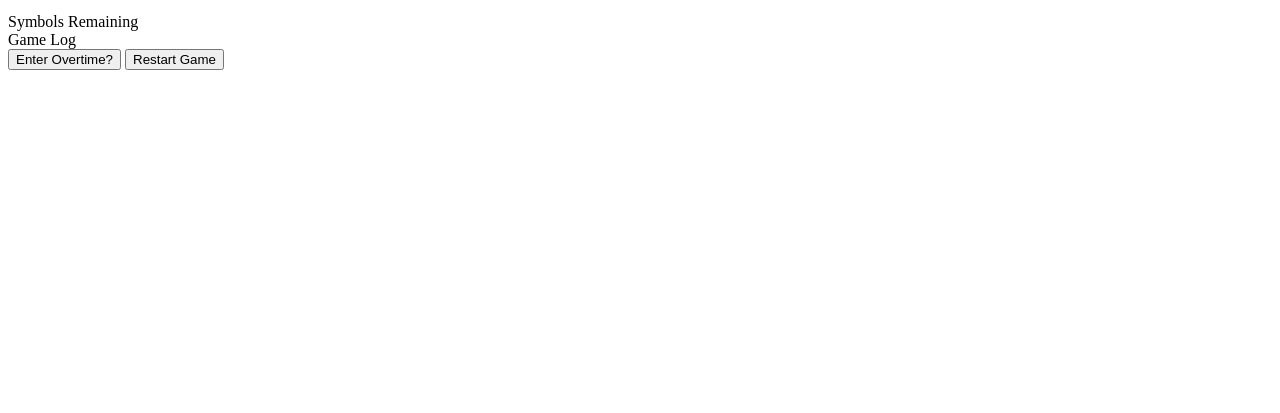
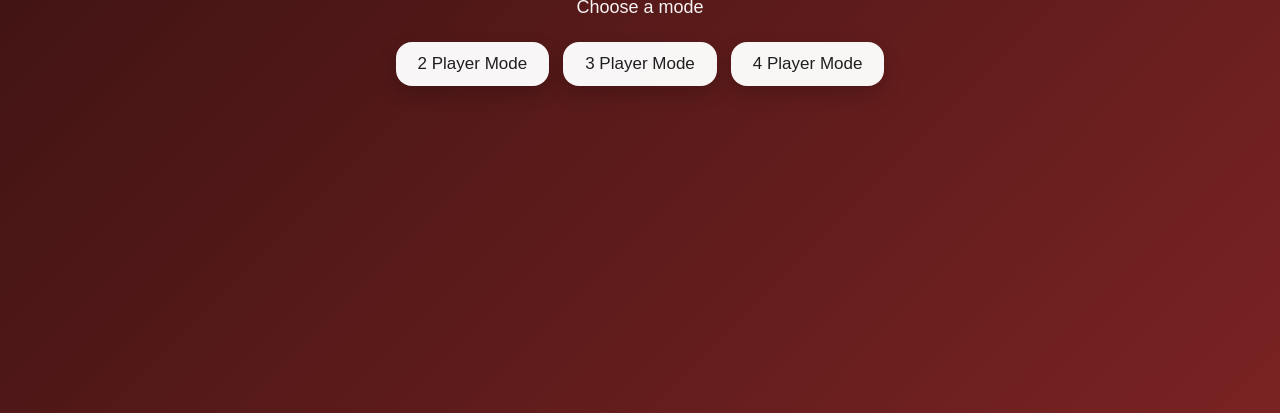
Before and after one commit to Timetrill/GODLYTicTacToe, a plain HTML site: page index.html in a window 1280 px wide. Shown: the part 387-800 px from the top of the page. Drawn offline with Linux system fonts and the light colour scheme.

Commit message:
Update index.html for Multi-Player Tic Tac Toe

```diff
--- a/index.html
+++ b/index.html
@@ -1,3 +1,19 @@
+<!DOCTYPE html>
+<html lang="en">
+<head>
+  <meta charset="UTF-8">
+  <meta name="viewport" content="width=device-width, initial-scale=1.0">
+  <title>Multi-Player Tic Tac Toe</title>
+
+  <!-- CSS -->
+  <link rel="stylesheet" href="style.css">
+
+  <!-- JS -->
+  <script src="script.js" defer></script>
+</head>
+
+<body>
+
 <div id="menuScreen" class="screen active">
   <h1>Multi-Player Tic Tac Toe</h1>
   <p class="subtitle">Choose a mode</p>
@@ -94,3 +110,6 @@
     <button id="restart">Restart Game</button>
   </div>
 </div>
+
+</body>
+</html>
```
